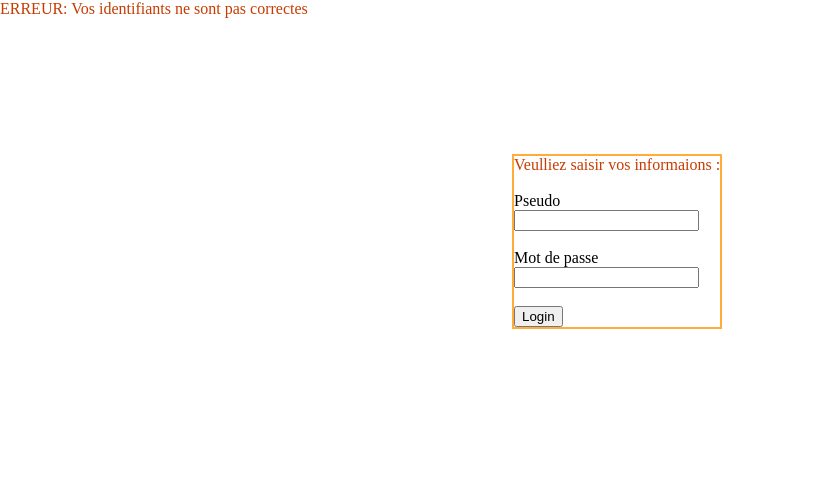
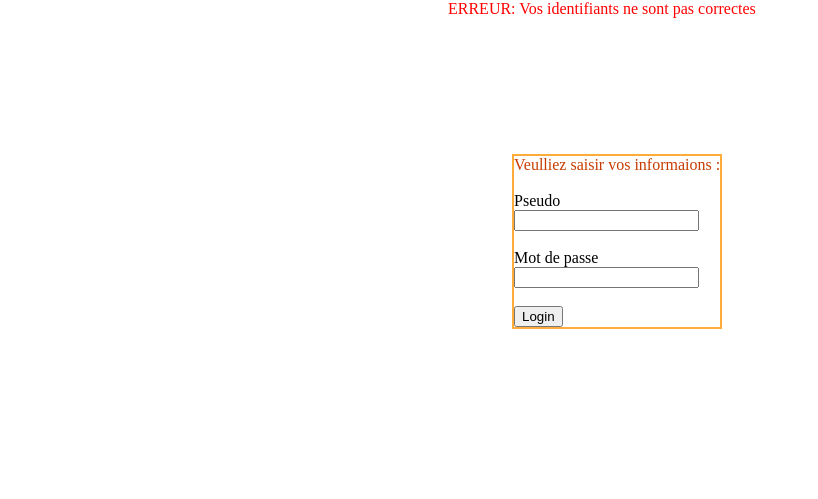
Before and after one commit to MathildeJuillet/projetcinema, a PHP site: page /connexion.php in a window 1280 px wide. Shown: the part 120-619 px from the top of the page, without its empty margins (0-818 px from the left). Run offline with PHP 8.4, Linux system fonts and the light colour scheme; tables that the repository leaves empty or names only in its code hold one stand-in row (values such as "Sample post").

Commit message:
Update styleT.css

```diff
--- a/styleT.css
+++ b/styleT.css
@@ -37,6 +37,11 @@ div#logo
   margin-left: 1%;
   top: 5%;
   left: auto;
+}
+#error{
+  color: #FF0000;
+  /*top: 20%;*/
+  margin-left: 35%;
 }
 
 div#devise{
```
